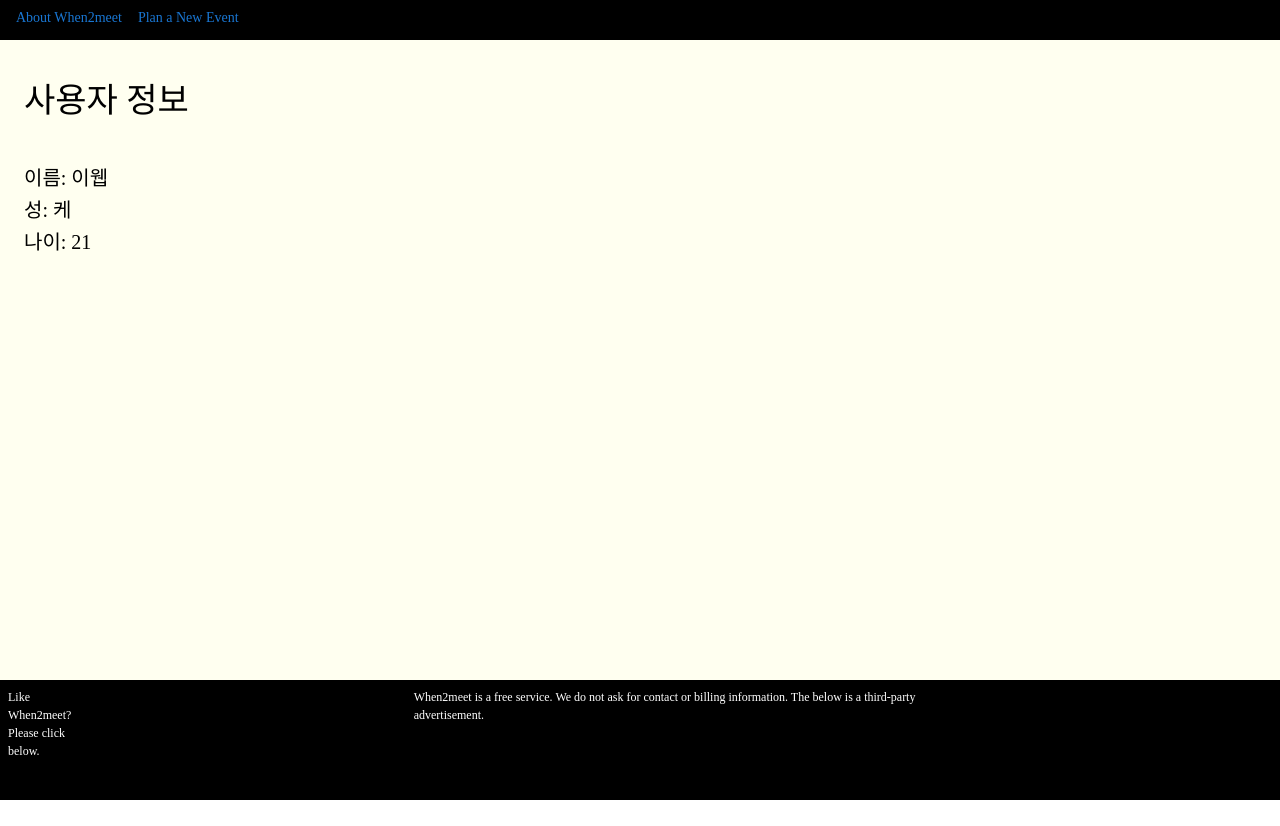
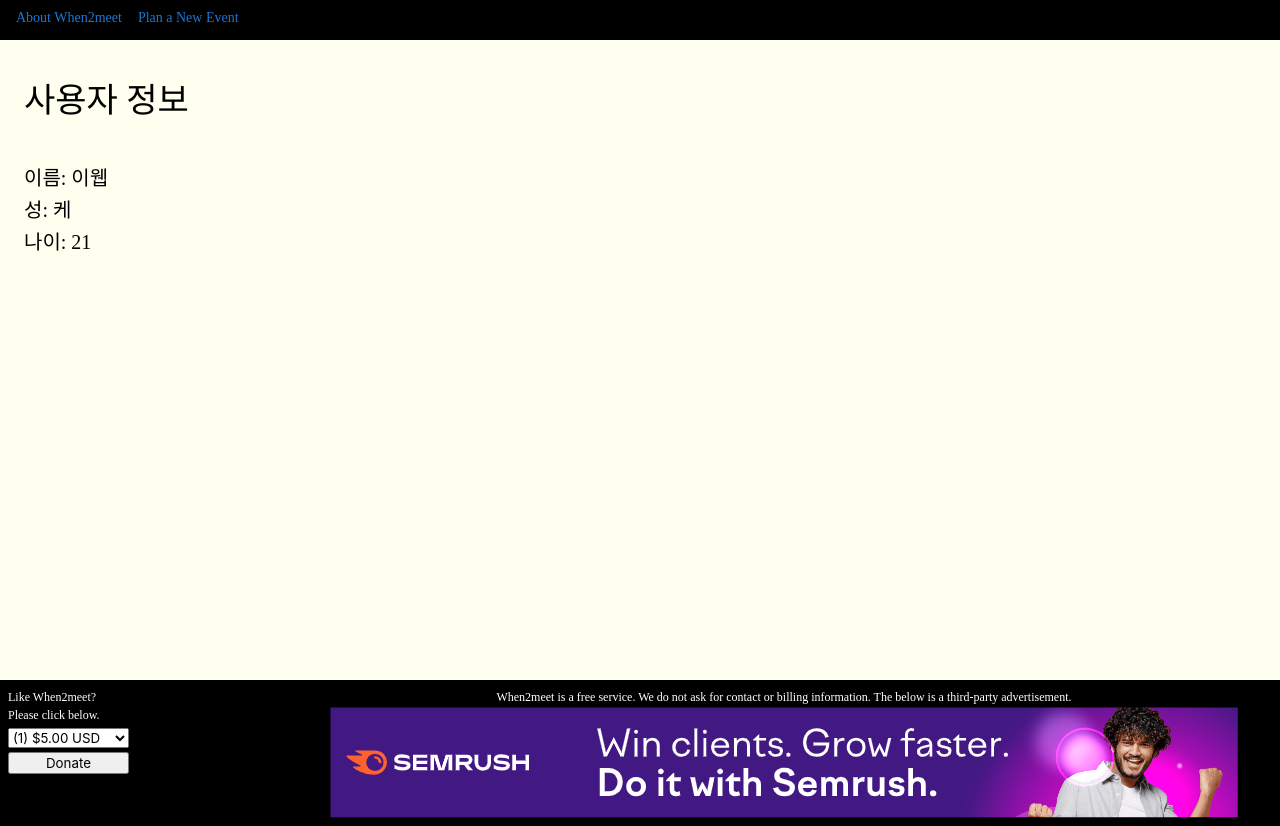
Before and after one commit to strn18/when2meet-clone-client, a React (Create React App) app: page / in a window 1280 px wide. Before the commit the page ends 800 px from the top, so only its background shows below. Built offline with nearby package versions, Linux system fonts and the light colour scheme; no server answers; a web font is replaced by a local one.

Commit message:
MOD: Footer 파일 수정

```diff
--- a/src/components/Footer/index.tsx
+++ b/src/components/Footer/index.tsx
@@ -1,21 +1,35 @@
+import { ChangeEvent, useState } from 'react';
 import Box from '@mui/material/Box';
 import { Typography } from '@mui/material';
 
 export default function Footer() {
+  const [USD, setUSD] = useState(5);
+
+  const handleChange = (event: ChangeEvent<HTMLSelectElement>) => {
+    setUSD(parseInt(event.target.value, 10));
+  };
+
   return (
-    <Box display={'flex'} padding={1} sx={{ width: '100%', height: '15%', backgroundColor: 'black' }}>
-      <Box>
+    <Box display={'flex'} padding={1} sx={{ width: '100%', backgroundColor: 'black' }}>
+      <Box display={'flex'} flexDirection={'column'} gap={0.5}>
         <Typography color={'white'} fontSize={12}>
           Like When2meet?
           <br />
           Please click below.
         </Typography>
+        <select value={USD} onChange={handleChange}>
+          <option value={5}>(1) $5.00 USD</option>
+          <option value={10}>(2) $10.00 USD</option>
+          <option value={20}>(3) $20.00 USD</option>
+        </select>
+        <button onClick={() => alert(`You donated ${USD} dollars!`)}>Donate</button>
       </Box>
-      <Box marginX={40}>
+      <Box marginLeft={25} display={'flex'} flexDirection={'column'} alignItems={'center'}>
         <Typography color={'white'} fontSize={12}>
           When2meet is a free service. We do not ask for contact or billing information. The below is a third-party
           advertisement.
         </Typography>
+        <Box component={'img'} src="/ad.png"></Box>
       </Box>
     </Box>
   );
```
